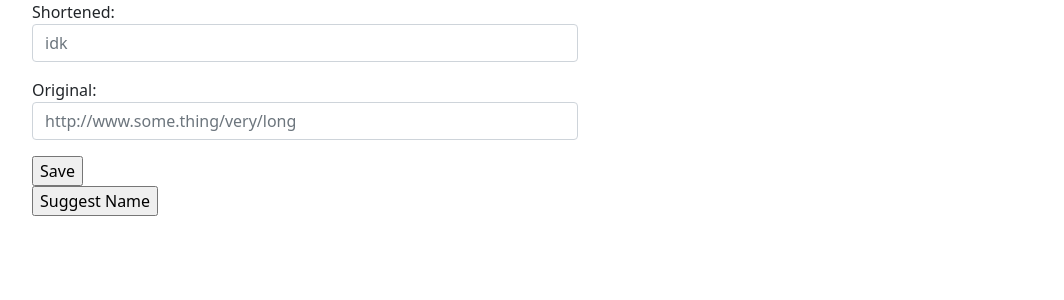
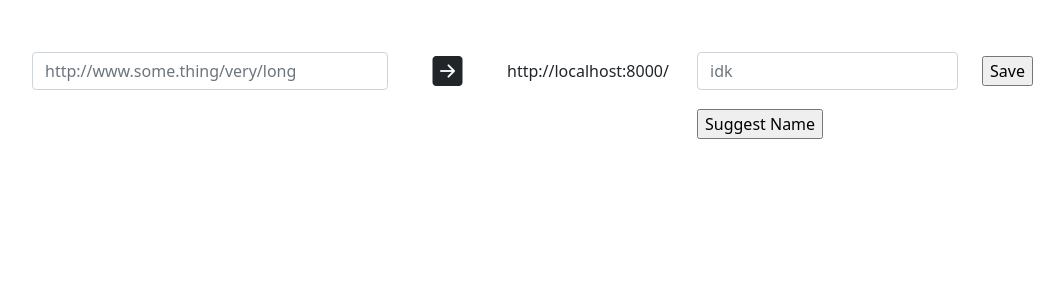
Before and after one commit to mhmdkanj/slash-idk, a Django app: page / in a window 1280 px wide. Shown: the part 104-404 px from the top of the page, without its empty margins (50-1114 px from the left). Run offline with Django 3.2, Linux system fonts and the light colour scheme.

Commit message:
fix: align webpage elements

```diff
--- a/src/shortener/templates/shortener/shorten_url.html
+++ b/src/shortener/templates/shortener/shorten_url.html
@@ -2,19 +2,27 @@
 
 {% block content %}
 <div class="container">
-<div class="row">
-    <div class="col">
+<div class="row my-custom-row justify-content-center align-items-center mt-5">
+    <div class="col-lg-4">
+            {{shortener_form.original}}
+    </div>
+    <div class="col-lg-1 d-flex justify-content-center"><i class="bi-arrow-right-square-fill" style="font-size: 30px"></i></div>
+    <div class="col lg-2">http://localhost:8000/</div>
+    <div class="col-lg-3">{{shortener_form.shortened}}</div>
+    <div class="col-lg-2">
         <form method="POST">{% csrf_token %}
-            {{shortener_form.as_p}}
             <input type='submit' value='Save' />
         </form>
     </div>
-    <div class="col">
-
+</div>
+<div class="row mt-3">
+    <div class="col-lg-7"></div>
+    <div class="col-lg-3">
+        <form action="/suggest/name" method="GET">
+            <input type="submit" value="Suggest Name">
+        </form>
     </div>
+    <div class="col-lg-2"></div>
 </div>
-<form action="/suggest/name" method="GET">
-    <input type="submit" value="Suggest Name">
-</form>
 </div>
 {% endblock %}
--- a/src/templates/base.html
+++ b/src/templates/base.html
@@ -3,9 +3,13 @@
 <head>
     <meta charset="utf-8">
     <meta name="viewport" content="width=device-width, initial-scale=1">
-
+    <title>Include Bootstrap</title>
     <link href="https://cdn.jsdelivr.net/npm/bootstrap@5.0.2/dist/css/bootstrap.min.css" rel="stylesheet" integrity="sha384-EVSTQN3/azprG1Anm3QDgpJLIm9Nao0Yz1ztcQTwFspd3yD65VohhpuuCOmLASjC" crossorigin="anonymous">
-
+    <title>Including Bootstrap Icons in HTML</title>
+    <!-- Bootstrap CSS -->
+    <link rel="stylesheet" href="https://cdn.jsdelivr.net/npm/bootstrap@5.0.2/dist/css/bootstrap.min.css">
+    <!-- Bootstrap Font Icon CSS -->
+    <link rel="stylesheet" href="https://cdn.jsdelivr.net/npm/bootstrap-icons@1.5.0/font/bootstrap-icons.css">
 </head>
 <body>
     <div class="container-fluid">
```
